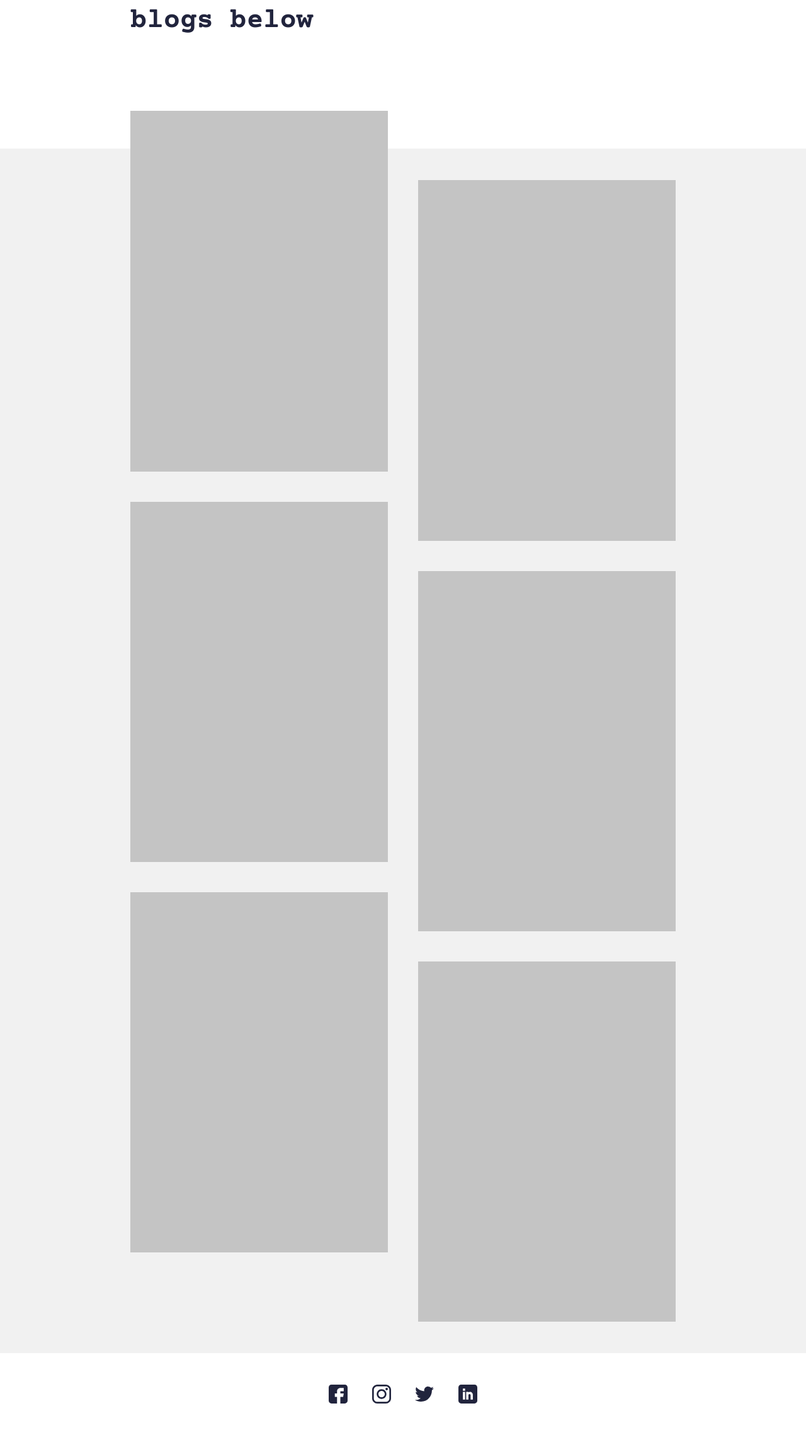
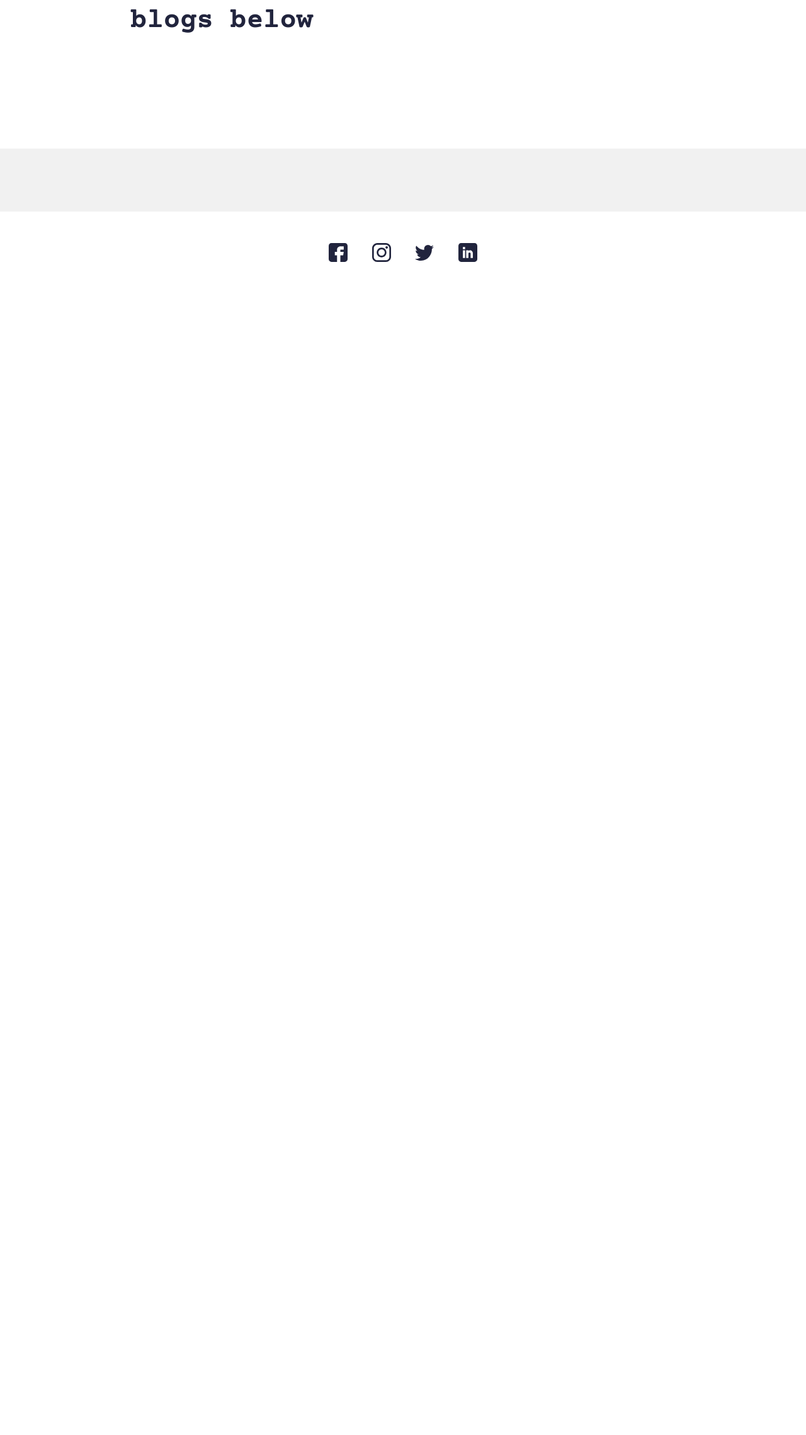
Before and after one commit to pokacyb/pokafolio, a Django app: template main/templates/main/blog.html in a window 1280 px wide. Shown: the part 232-2511 px from the top of the page at 63% size. After the commit the page ends 648 px from the top, so only its background shows below. Run offline with Django 3.2, Linux system fonts and the light colour scheme; the template is opened without the code that fills it, so the values that code supplies are empty; some libraries are stand-ins or nearby versions.

Commit message:
Simplify blog.html

```diff
--- a/main/templates/main/blog.html
+++ b/main/templates/main/blog.html
@@ -1,67 +1,37 @@
-<!doctype html>
-<html lang="en">
-  <head>
-    <meta charset="utf-8">
-    <meta name="viewport" content="width=device-width, initial-scale=1">
 
-    <title>pokacyb - Blog</title>
-    <meta name="author" content="pokacyb">
-    <link rel="canonical" href=""/>
-    <link rel="home" href=""/>
-    <meta name="description" content="">
-    <meta name="keywords" content="">
+{% extends 'main/base.html' %}
+{% load static %}
 
 <!-- ================================
-    Start CSS
+Start SEO blocks
 ================================= -->
-    <link href="css/bootstrap.min.css" rel="stylesheet">
-    <link rel="stylesheet" href="https://unpkg.com/swiper@7.0.5/swiper-bundle.min.css">
-    <link href="css/style.css" rel="stylesheet">
+{% block title %}{% endblock %}
+{% block decription %}{% endblock %}
+{% block keywords %}{% endblock %}
 <!-- ================================
-    End CSS
+END SEO blocks
 ================================= -->
 
-  </head>
-  <body>
+<!-- ================================
+Start CSS blocks
+================================= -->
+{% block extend_header %}{% endblock %}
+<!-- ================================
+END CSS blocks
+================================= -->
 
 <!-- ================================
-    Start Navigation Bar
+Start script blocks
 ================================= -->
-    <header>
-      <div class="headerCol">
-        <div class="container-fluid">
-          <div class="row align-items-center">
-            <div class="col-auto">
-              <div class="logoCol"><a href="index.html"><img src="images/logo.png" alt="..."></a></div>
-            </div>
-            <div class="col">
-              <div class="d-md-none">
-                <button class="navToggle">
-                  <span class="navToggle__text">Toggle Menu</span>
-                </button>
-              </div>
-              <div class="navCollapseCol">
-                <div class="navCol">
-                  <ul>
-                    <li><a href="index.html">Home</a></li>
-                    <li><a href="portfolio.html">Portfolio</a></li>
-                    <li><a href="blog.html">Blog</a></li>
-                    <li><a href="contact.html">Contact</a></li>
-                  </ul>
-                </div>
-              </div>
-            </div>
-          </div>
-        </div>
-      </div>
-    </header>
+{% block extend_footer %}{% endblock %}
 <!-- ================================
-    End Navigation Bar
+END script blocks
 ================================= -->
 
 <!-- ================================
 Start Content
 ================================= -->
+{% block content %}
 <section>
   <div class="innerPageBannerCol">
     <div class="container">
@@ -81,36 +51,16 @@
     <div class="container">
       <div class="portfolioContentMain">
         <div class="row g-3 g-md-4 g-lg-5 portfolioRow">
+          {% for obj in object_list %}
           <div class="col-md-6 pColMain">
             <div class="pCol">
-                  <img src="images/project-img.jpg" alt="..." class="pImg">
+              <a href="{% url 'main:blog' slug=obj.slug %}" >
+              <img src="{{obj.image.url}}" alt="..." class="pImg">
+              </a>
             </div>
           </div>
-              <div class="col-md-6 pColMain">
-                <div class="pCol">
-                  <img src="images/project-img.jpg" alt="..." class="pImg">
-                </div>
-              </div>
-              <div class="col-md-6 pColMain">
-                <div class="pCol">
-                  <img src="images/project-img.jpg" alt="..." class="pImg">
-                </div>
-              </div>
-              <div class="col-md-6 pColMain">
-                <div class="pCol">
-                  <img src="images/project-img.jpg" alt="..." class="pImg">
-                </div>
-              </div>
-              <div class="col-md-6 pColMain">
-                <div class="pCol">
-                  <img src="images/project-img.jpg" alt="..." class="pImg">
-                </div>
-              </div>
-              <div class="col-md-6 pColMain">
-                <div class="pCol">
-                  <img src="images/project-img.jpg" alt="..." class="pImg">
-                </div>
-              </div>
+          {% endfor %}
+
         </div>
       </div>
     </div>
@@ -119,35 +69,4 @@
 <!-- ================================
 End Content
 ================================= -->
-
-    <!-- ================================
-    Start Footer
-    ================================= -->
-    <footer>
-      <div class="footerCol">
-        <div class="container">
-          <ul class="socialCol">
-            <li><a href="javascript:void(0)"><img src="images/fb.svg" alt="..."></a></li>
-            <li><a href="javascript:void(0)"><img src="images/insta.svg" alt="..."></a></li>
-            <li><a href="javascript:void(0)"><img src="images/twitter.svg" alt="..."></a></li>
-            <li><a href="javascript:void(0)"><img src="images/linkedin.svg" alt="..."></a></li>
-          </ul>
-        </div>
-      </div>
-    </footer>
-    <!-- ================================
-    End Footer
-    ================================= -->
-
-    <!-- ================================
-    Start Scripts
-    ================================= -->
-    <script src="https://cdnjs.cloudflare.com/ajax/libs/jquery/3.6.0/jquery.min.js"></script>
-    <script src="js/bootstrap.bundle.min.js"></script>
-    <script src="https://unpkg.com/swiper@7.0.5/swiper-bundle.min.js"></script>
-    <script src="js/script.js"></script>
-    <!-- ================================
-    End Scripts
-    ================================= -->
-  </body>
-</html>
+{%endblock%}
```
Lines whose indentation alone changed are shown as unchanged.
